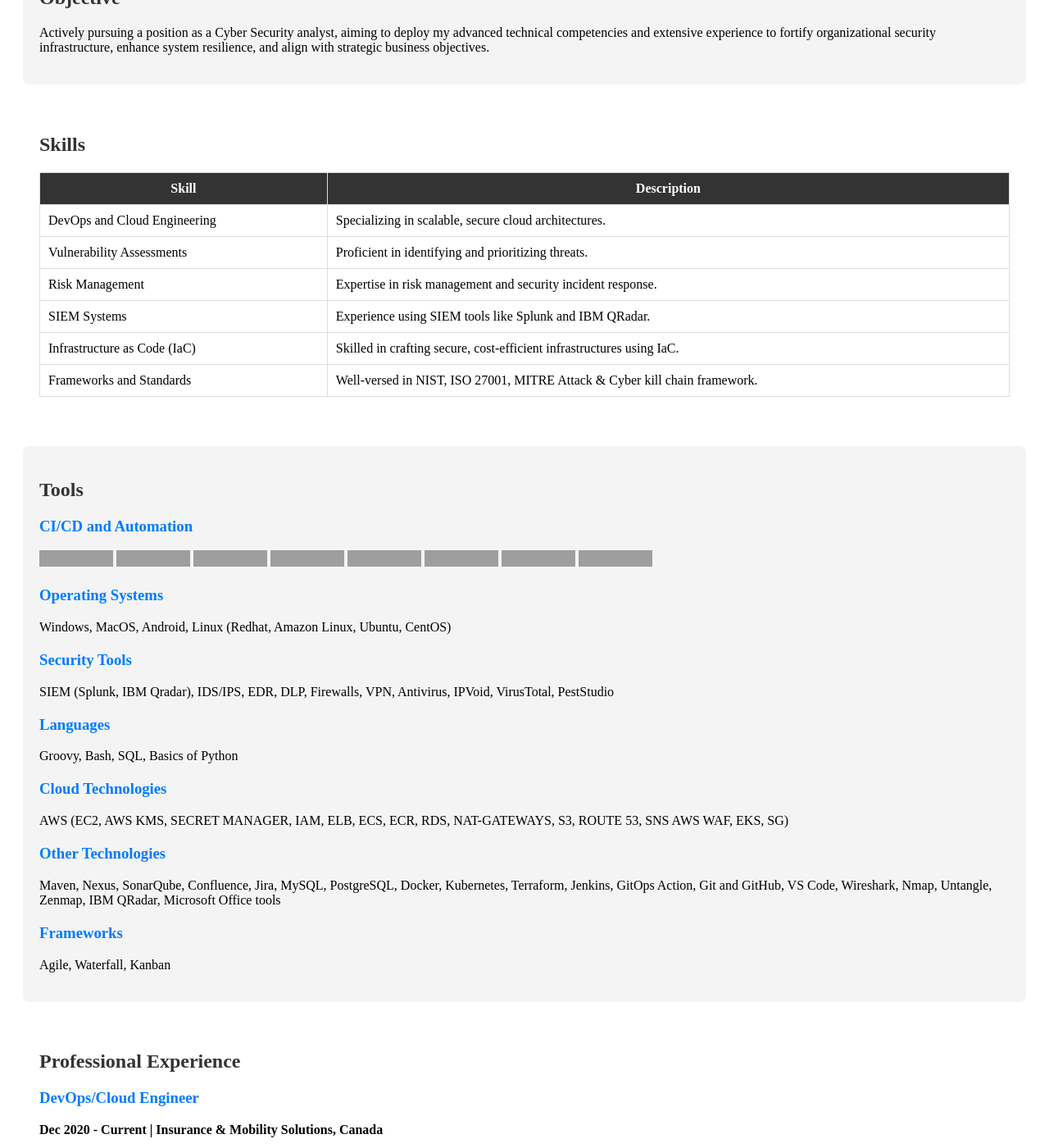
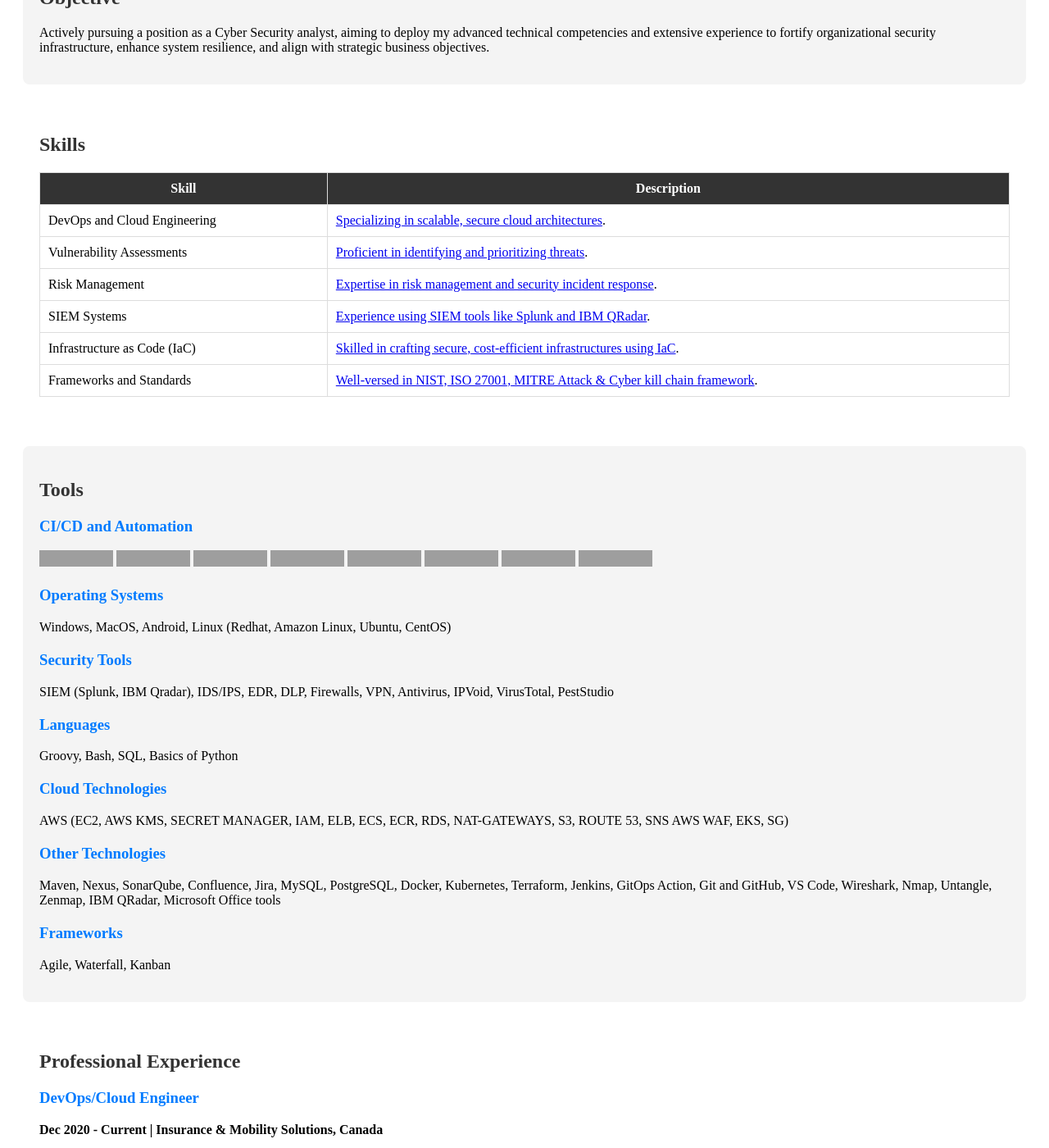
Before and after one commit to CrescentTech29/technix.io, a Jekyll site: the page built from index.md, in a window 1280 px wide and 1400 px high, scrolled down 224 px, cut to the strip 0-1400 px from the top of the window. Shown: the whole strip at 82% size. Built offline with Jekyll 4.4.1, drawn with Linux system fonts in a browser that asks for light colours; some of the changed text lies outside the part shown; grey boxes are pictures that could not be loaded.

Commit message:
Update index.md

````diff
--- a/index.md
+++ b/index.md
@@ -20,27 +20,39 @@ title: Home
     <tbody>
       <tr>
         <td style="padding: 10px; border: 1px solid #ddd;">DevOps and Cloud Engineering</td>
-        <td style="padding: 10px; border: 1px solid #ddd;">Specializing in scalable, secure cloud architectures.</td>
+        <td style="padding: 10px; border: 1px solid #ddd;">
+          <a href="https://github.com/yourusername/devops-cloud-engineering">Specializing in scalable, secure cloud architectures</a>.
+        </td>
       </tr>
       <tr>
         <td style="padding: 10px; border: 1px solid #ddd;">Vulnerability Assessments</td>
-        <td style="padding: 10px; border: 1px solid #ddd;">Proficient in identifying and prioritizing threats.</td>
+        <td style="padding: 10px; border: 1px solid #ddd;">
+          <a href="https://github.com/yourusername/vulnerability-assessments">Proficient in identifying and prioritizing threats</a>.
+        </td>
       </tr>
       <tr>
         <td style="padding: 10px; border: 1px solid #ddd;">Risk Management</td>
-        <td style="padding: 10px; border: 1px solid #ddd;">Expertise in risk management and security incident response.</td>
+        <td style="padding: 10px; border: 1px solid #ddd;">
+          <a href="https://github.com/yourusername/risk-management">Expertise in risk management and security incident response</a>.
+        </td>
       </tr>
       <tr>
         <td style="padding: 10px; border: 1px solid #ddd;">SIEM Systems</td>
-        <td style="padding: 10px; border: 1px solid #ddd;">Experience using SIEM tools like Splunk and IBM QRadar.</td>
+        <td style="padding: 10px; border: 1px solid #ddd;">
+          <a href="https://github.com/yourusername/siem-systems">Experience using SIEM tools like Splunk and IBM QRadar</a>.
+        </td>
       </tr>
       <tr>
         <td style="padding: 10px; border: 1px solid #ddd;">Infrastructure as Code (IaC)</td>
-        <td style="padding: 10px; border: 1px solid #ddd;">Skilled in crafting secure, cost-efficient infrastructures using IaC.</td>
+        <td style="padding: 10px; border: 1px solid #ddd;">
+          <a href="https://github.com/yourusername/terraform-infrastructure">Skilled in crafting secure, cost-efficient infrastructures using IaC</a>.
+        </td>
       </tr>
       <tr>
         <td style="padding: 10px; border: 1px solid #ddd;">Frameworks and Standards</td>
-        <td style="padding: 10px; border: 1px solid #ddd;">Well-versed in NIST, ISO 27001, MITRE Attack & Cyber kill chain framework.</td>
+        <td style="padding: 10px; border: 1px solid #ddd;">
+          <a href="https://github.com/yourusername/frameworks-standards">Well-versed in NIST, ISO 27001, MITRE Attack & Cyber kill chain framework</a>.
+        </td>
       </tr>
     </tbody>
   </table>
@@ -53,11 +65,11 @@ title: Home
     <img src="https://img.shields.io/badge/-Jenkins-D24939?&style=for-the-badge&logo=Jenkins&logoColor=white" alt="Jenkins">
     <img src="https://img.shields.io/badge/-GitHub_Actions-2088FF?&style=for-the-badge&logo=GitHub-Actions&logoColor=white" alt="GitHub Actions">
     <img src="https://img.shields.io/badge/-Terraform-623CE4?&style=for-the-badge&logo=Terraform&logoColor=white" alt="Terraform">
-    <img src="https://img.shields.io/badge/-Ansible-EE0000?&style=for-the-badge&logo=Ansible&logoColor=white" alt="Ansible">
-    <img src="https://img.shields.io/badge/-Nexus-4E73B9?&style=for-the-badge&logo=Sonatype&logoColor=white" alt="Nexus">
-    <img src="https://img.shields.io/badge/-SonarQube-4E9BCD?&style=for-the-badge&logo=SonarQube&logoColor=white" alt="SonarQube">
-    <img src="https://img.shields.io/badge/-Tomcat-F8DC75?&style=for-the-badge&logo=Apache%20Tomcat&logoColor=black" alt="Tomcat">
-    <img src="https://img.shields.io/badge/-Docker-2496ED?&style=for-the-badge&logo=Docker&logoColor=white" alt="Docker">
+    <img src="https://img.shields.io-badge/-Ansible-EE0000?&style=for-the-badge&logo=Ansible&logoColor=white" alt="Ansible">
+    <img src="https://img.shields.io-badge/-Nexus-4E73B9?&style=for-the-badge&logo=Sonatype&logoColor=white" alt="Nexus">
+    <img src="https://img.shields.io-badge/-SonarQube-4E9BCD?&style=for-the-badge&logo=SonarQube&logoColor=white" alt="SonarQube">
+    <img src="https://img.shields.io-badge/-Tomcat-F8DC75?&style=for-the-badge&logo=Apache%20Tomcat&logoColor=black" alt="Tomcat">
+    <img src="https://img.shields.io-badge/-Docker-2496ED?&style=for-the-badge&logo=Docker&logoColor=white" alt="Docker">
   </p>
 
   <h3>Operating Systems</h3>
@@ -96,12 +108,12 @@ title: Home
     <li>Trained lower engineers in installation and management of both self-managed Kubernetes clusters and managed k8 clusters (Kubeadm, EKS, and Rancher).</li>
     <li>Wrote declarative Jenkins files with Groovy for CI/CD to build, test, backup, and push docker images to Docker hub registry.</li>
   </ul>
-  <p><strong>Achievement:</strong> Introduced and implemented SonarQube to enhance static code analysis testing, resulting in a remarkable ```markdown
-40% reduction in troubleshooting times in the development stage of production.</p>
+  <p><strong>Achievement:</strong> Introduced and implemented SonarQube to enhance static code analysis testing, resulting in a remarkable 40% reduction in troubleshooting times in the development stage of production.</p>
 
   <h3>Junior DevOps Engineer</h3>
   <p><strong>Jan 2018 - Nov 2020 | SKY UK LIMITED, United Kingdom</strong></p>
-  <ul>
+  <```markdown
+ul>
     <li>Interfaced directly with customers, stakeholders, and end-users regarding capability architectures, requirements use cases, and stories to derive, develop and decompose next-cycle updates and specifications.</li>
     <li>Enhanced security by performing applications installation, upgrades/patches, troubleshooting, maintenance, and monitoring of Linux servers.</li>
     <li>Secured significant and confidential data, along with business systems.</li>
````
